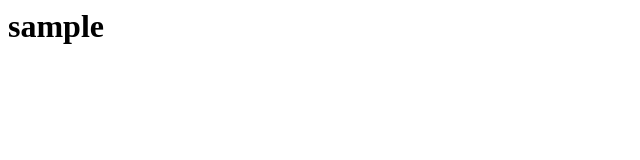
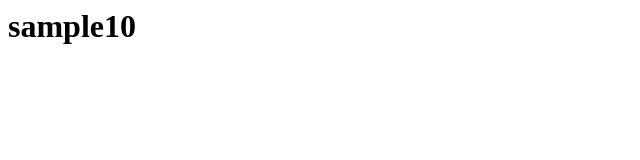
Before and after one commit to cstineyb/sample, a plain HTML site: page index.html in a window 1280 px wide. Shown: the full height of the page, 0-640 px from the left. Drawn offline with Linux system fonts and the light colour scheme.

Commit message:
Version-1

```diff
--- a/index.html
+++ b/index.html
@@ -4,7 +4,7 @@
 	</title>
 </head>
 <body>
-	<h1>sample</h1>
+	<h1>sample10</h1>
 
 </body>
 </html>
```
